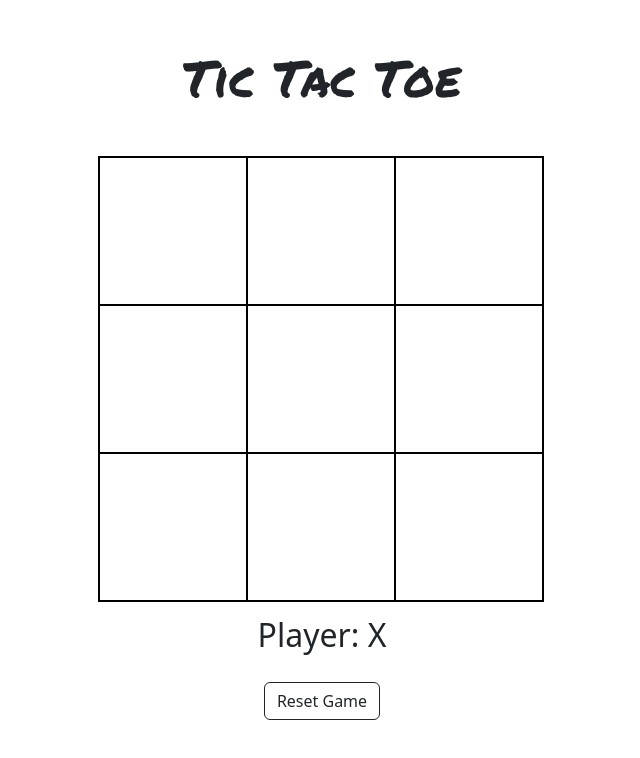
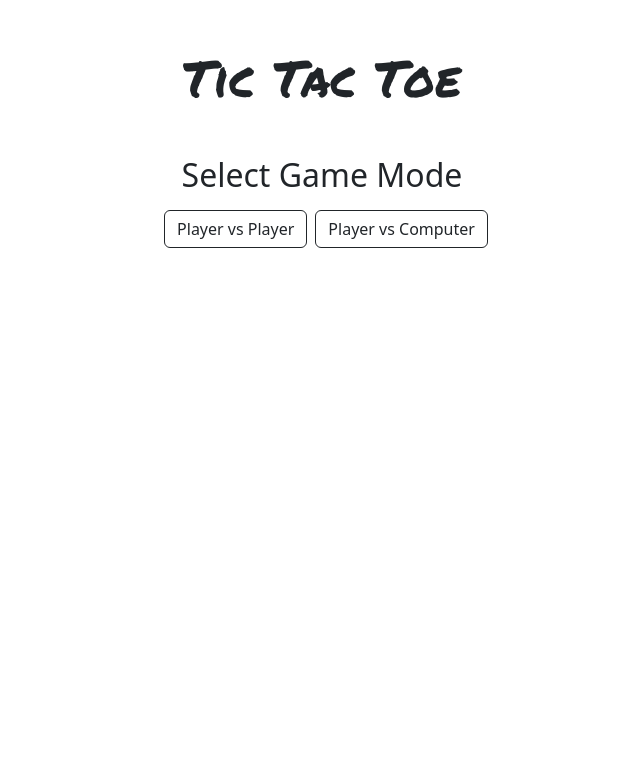
Before and after one commit to honeypathkar/Tic-Tac-Toe, a React (Create React App) app: page / in a window 1280 px wide. Shown: the top 758 px of the page, without its empty margins (318-958 px from the left). Built offline with nearby package versions, Linux system fonts and the light colour scheme.

Commit message:
Player vs computer and player vs player mode implemented

```diff
--- a/package.json
+++ b/package.json
@@ -7,6 +7,7 @@
     "@testing-library/jest-dom": "^5.17.0",
     "@testing-library/react": "^13.4.0",
     "@testing-library/user-event": "^13.5.0",
+    "caniuse-lite": "^1.0.30001634",
     "react": "^18.2.0",
     "react-dom": "^18.2.0",
     "react-router-dom": "^6.20.1",
@@ -15,7 +16,7 @@
   },
   "scripts": {
     "start": "react-scripts start",
-    "predeploy" : "npm run build",
+    "predeploy": "npm run build",
     "deploy": "gh-pages -d build",
     "build": "react-scripts build",
     "test": "react-scripts test",
--- a/src/components/Box.js
+++ b/src/components/Box.js
@@ -1,10 +1,12 @@
-import React, { useState } from "react";
+import React, { useState, useEffect } from "react";
 import "../App.css";
 
 export default function Box() {
+  const [mode, setMode] = useState(null); // null, 'PvC', 'PvP'
   const [board, setBoard] = useState(["", "", "", "", "", "", "", "", ""]);
   const [current, setCurrent] = useState("X");
   const [winner, setWinner] = useState(null);
+
   const winningLines = [
     [0, 1, 2],
     [3, 4, 5],
@@ -15,6 +17,23 @@ export default function Box() {
     [0, 4, 8],
     [2, 4, 6],
   ];
+
+  useEffect(() => {
+    if (mode === "PvC" && current === "O" && !winner) {
+      const emptyIndexes = board.reduce((acc, value, index) => {
+        if (value === "") acc.push(index);
+        return acc;
+      }, []);
+      if (emptyIndexes.length > 0) {
+        const randomIndex =
+          emptyIndexes[Math.floor(Math.random() * emptyIndexes.length)];
+        setTimeout(() => {
+          handleBoxClick(randomIndex, "O");
+        }, 800);
+      }
+    }
+    // eslint-disable-next-line
+  }, [current, board, winner, mode]);
 
   const checkWinner = (currentBoard) => {
     for (let i = 0; i < winningLines.length; i++) {
@@ -40,35 +59,60 @@ export default function Box() {
     setWinner(null);
   };
 
-  const handleBoxClick = (index) => {
+  const handleBoxClick = (index, player = current) => {
     if (board[index] === "" && !winner) {
       let newBoard = [...board];
-      newBoard[index] = current;
+      newBoard[index] = player;
       setBoard(newBoard);
       checkWinner(newBoard);
-      setCurrent(current === "X" ? "O" : "X");
+      setCurrent(player === "X" ? "O" : "X");
     }
   };
 
   const handleBoxStyle = (index) => {
     if (winner) {
       const winningChar = winner;
-      const winningLineIndexes = winningLines.find(
-        (line) => line.every((cellIndex) => board[cellIndex] === winningChar) // Check if all cells in line are winner's char
+      const winningLineIndexes = winningLines.find((line) =>
+        line.every((cellIndex) => board[cellIndex] === winningChar)
       );
 
-      // Color change only for winning character's boxes in the winning line
       return winningLineIndexes &&
         winningLineIndexes.includes(index) &&
         winningChar === board[index]
-        ? { color: "red" }
+        ? { color: "#69ff69" }
         : {};
     }
-    return {}; // No color change by default
+    return {};
+  };
+
+  const handleModeSelection = (selectedMode) => {
+    setMode(selectedMode);
+    resetGame(); // Reset the game whenever a new mode is selected
   };
 
   return (
     <div className="my-5 container">
+      {!mode && (
+        <div className="text-center">
+          <h2>Select Game Mode</h2>
+          <div className="d-flex justify-content-center">
+            <button
+              onClick={() => handleModeSelection("PvP")}
+              className="btn btn-outline-dark my-2 mx-2"
+            >
+              Player vs Player
+            </button>
+            <button
+              onClick={() => handleModeSelection("PvC")}
+              className="btn btn-outline-dark my-2"
+            >
+              Player vs Computer
+            </button>
+          </div>
+        </div>
+      )}
+      {mode && (
+        <>
           <div className="box-container">
             {board.map((value, index) => {
               return (
@@ -83,24 +127,43 @@ export default function Box() {
               );
             })}
           </div>
+          {!winner && (
             <h2 className="my-3" style={{ textAlign: "center" }}>
-        Player: {current}
+              Current Player:{" "}
+              {mode === "PvC"
+                ? current === "X"
+                  ? "Your Turn"
+                  : "Computer turn"
+                : current}
             </h2>
+          )}
           {winner && (
-        <h2 style={{ textAlign: "center" }}>
+            <h2 style={{ textAlign: "center" }} className="my-3">
               {winner === "Match Tie"
                 ? `Result : ${winner}`
-            : `Result : Player ${winner} Won !`}
+                : mode === "PvC"
+                ? winner === "X"
+                  ? `Result : You Won!`
+                  : `Result : Computer Won!`
+                : `Result : Player ${winner} Won!`}
             </h2>
           )}
           <div className="button-container">
             <button
+              onClick={() => setMode(null)}
+              className="btn btn-outline-dark button1 my-2"
+            >
+              &larr; Back
+            </button>
+            <button
               onClick={resetGame}
-          className="btn btn-outline-dark button1 my-2"
+              className="btn btn-outline-dark button1 my-2 mx-2"
             >
               Reset Game
             </button>
           </div>
+        </>
+      )}
     </div>
   );
 }
```
Also changed, not shown: 1 other file (tests, documents, lock files or other folders). Lines whose indentation alone changed are shown as unchanged.
